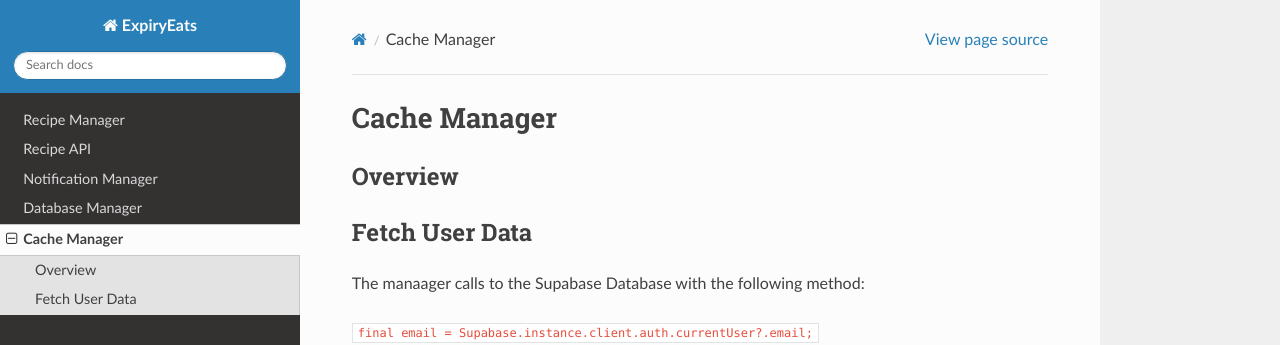
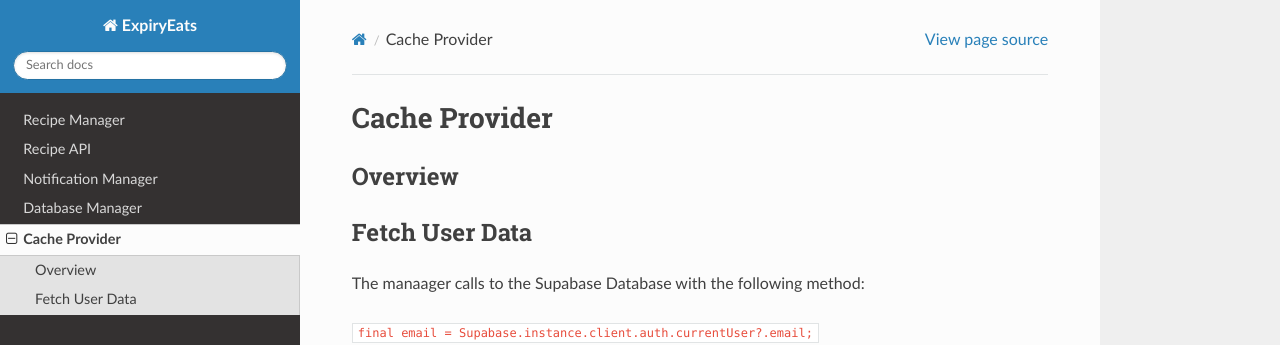
Before and after one commit to ExpiryEats/ExpiryEats, a Sphinx documentation site: the page built from docs/source/cache-provider.rst, in a window 1280 px wide and 1160 px high. Shown: the top 345 px of the window. Built offline with Sphinx 7.4.7 and the Read the Docs theme 3.1.0, drawn with Linux system fonts in a browser that asks for light colours.

Commit message:
Changed cache manager to provider

```diff
--- a/docs/source/cache-provider.rst
+++ b/docs/source/cache-provider.rst
@@ -1,13 +1,14 @@
-.. _cacheManager:
+.. _cacheProvider:
 
-Cache Manager
-=============
+Cache Provider
+==============
 
 Overview
 --------
 
 Fetch User Data
---------
+---------------
+
 The manaager calls to the Supabase Database with the following method:
 
 ``final email = Supabase.instance.client.auth.currentUser?.email;``
```
